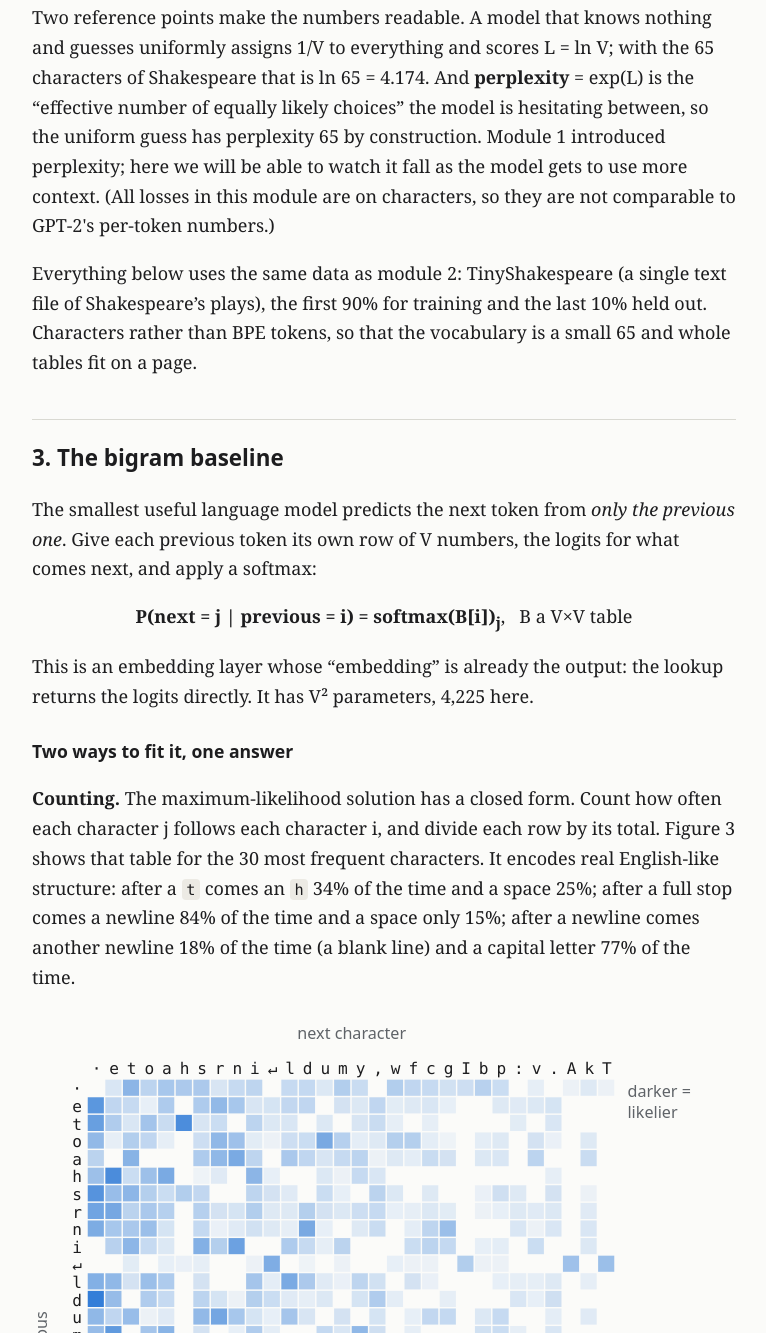
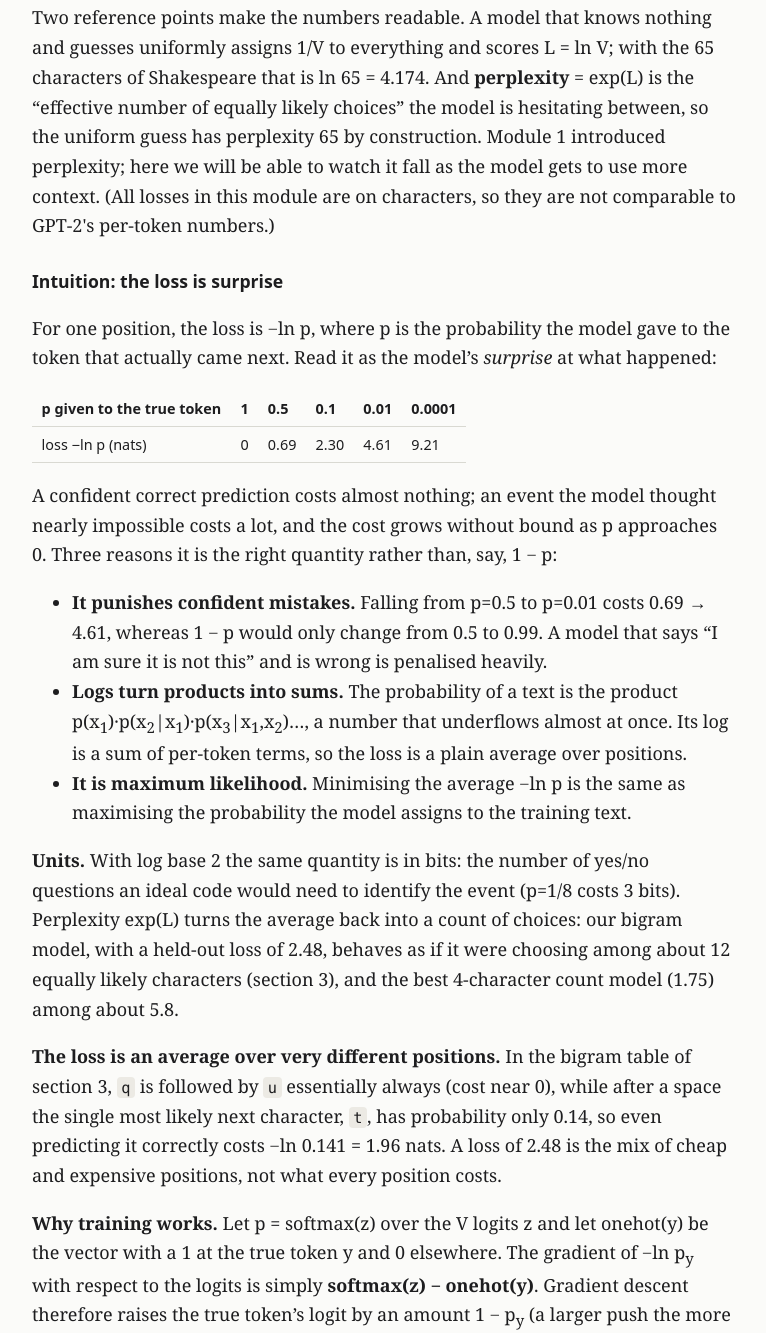
Before and after one commit to ayushais/llm_learning, a plain HTML site: page docs/03_embeddings_bigram.html in a window 1280 px wide. Shown: the part 2107-3440 px from the top of the page, without its empty margins (256-1022 px from the left). Drawn offline with Linux system fonts and the light colour scheme.

Commit message:
Module 3: add loss intuition subsection (surprise, units, gradient)
Co-Authored-By: Claude Sonnet 5.5 <noreply@anthropic.com>

```diff
--- a/docs/03_embeddings_bigram.html
+++ b/docs/03_embeddings_bigram.html
@@ -64,6 +64,21 @@ svg text.mut{fill:var(--mut)} svg text.mono{font-family:ui-monospace,Menlo,Conso
 <p>A language model assigns a probability to the next token given the previous ones. We train it by maximum likelihood, which means minimising the average negative log-probability of the true next token:</p>
 <p style="text-align:center"><b>L = &minus;(1/N) &sum;<sub>t</sub> log P(x<sub>t</sub> | x<sub>1</sub>, &hellip;, x<sub>t&minus;1</sub>)</b> &nbsp; (nats per token, natural log)</p>
 <p>Two reference points make the numbers readable. A model that knows nothing and guesses uniformly assigns 1/V to everything and scores L = ln V; with the 65 characters of Shakespeare that is ln 65 = 4.174. And <b>perplexity</b> = exp(L) is the &ldquo;effective number of equally likely choices&rdquo; the model is hesitating between, so the uniform guess has perplexity 65 by construction. Module 1 introduced perplexity; here we will be able to watch it fall as the model gets to use more context. (All losses in this module are on characters, so they are not comparable to GPT-2's per-token numbers.)</p>
+<h3>Intuition: the loss is surprise</h3>
+<p>For one position, the loss is &minus;ln p, where p is the probability the model gave to the token that actually came next. Read it as the model&rsquo;s <i>surprise</i> at what happened:</p>
+<table>
+<tr><th>p given to the true token</th><th>1</th><th>0.5</th><th>0.1</th><th>0.01</th><th>0.0001</th></tr>
+<tr><td>loss &minus;ln p (nats)</td><td>0</td><td>0.69</td><td>2.30</td><td>4.61</td><td>9.21</td></tr>
+</table>
+<p>A confident correct prediction costs almost nothing; an event the model thought nearly impossible costs a lot, and the cost grows without bound as p approaches 0. Three reasons it is the right quantity rather than, say, 1&nbsp;&minus;&nbsp;p:</p>
+<ul>
+<li><b>It punishes confident mistakes.</b> Falling from p=0.5 to p=0.01 costs 0.69 &rarr; 4.61, whereas 1&nbsp;&minus;&nbsp;p would only change from 0.5 to 0.99. A model that says &ldquo;I am sure it is not this&rdquo; and is wrong is penalised heavily.</li>
+<li><b>Logs turn products into sums.</b> The probability of a text is the product p(x<sub>1</sub>)&middot;p(x<sub>2</sub>|x<sub>1</sub>)&middot;p(x<sub>3</sub>|x<sub>1</sub>,x<sub>2</sub>)&hellip;, a number that underflows almost at once. Its log is a sum of per-token terms, so the loss is a plain average over positions.</li>
+<li><b>It is maximum likelihood.</b> Minimising the average &minus;ln p is the same as maximising the probability the model assigns to the training text.</li>
+</ul>
+<p><b>Units.</b> With log base 2 the same quantity is in bits: the number of yes/no questions an ideal code would need to identify the event (p=1/8 costs 3 bits). Perplexity exp(L) turns the average back into a count of choices: our bigram model, with a held-out loss of 2.48, behaves as if it were choosing among about 12 equally likely characters (section 3), and the best 4-character count model (1.75) among about 5.8.</p>
+<p><b>The loss is an average over very different positions.</b> In the bigram table of section 3, <code>q</code> is followed by <code>u</code> essentially always (cost near 0), while after a space the single most likely next character, <code>t</code>, has probability only 0.14, so even predicting it correctly costs &minus;ln 0.141 = 1.96 nats. A loss of 2.48 is the mix of cheap and expensive positions, not what every position costs.</p>
+<p><b>Why training works.</b> Let p = softmax(z) over the V logits z and let onehot(y) be the vector with a 1 at the true token y and 0 elsewhere. The gradient of &minus;ln p<sub>y</sub> with respect to the logits is simply <b>softmax(z) &minus; onehot(y)</b>. Gradient descent therefore raises the true token&rsquo;s logit by an amount 1&nbsp;&minus;&nbsp;p<sub>y</sub> (a larger push the more wrong the model was), and lowers every other token&rsquo;s logit in proportion to the probability it held. When the model gives the true token probability 1, the gradient is zero. This is the same expression that makes the bigram optimum the normalised counts in section 3.</p>
 <p>Everything below uses the same data as module 2: TinyShakespeare (a single text file of Shakespeare&rsquo;s plays), the first 90% for training and the last 10% held out. Characters rather than BPE tokens, so that the vocabulary is a small 65 and whole tables fit on a page.</p>
 
 <h2>3. The bigram baseline</h2>
```
